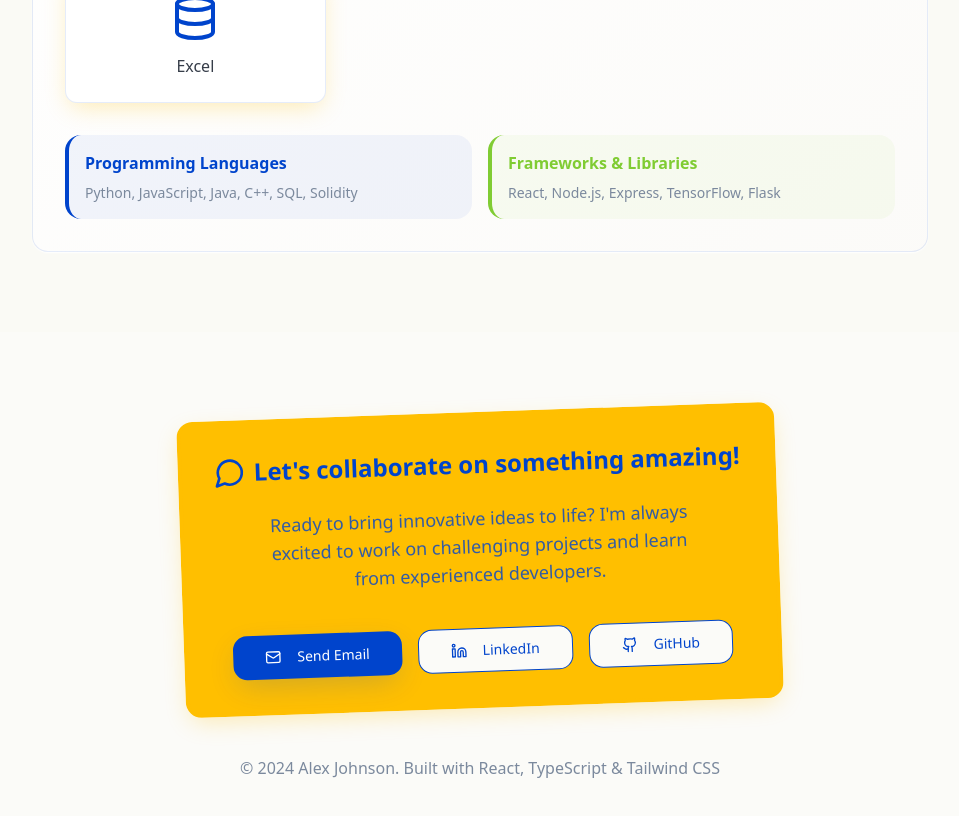
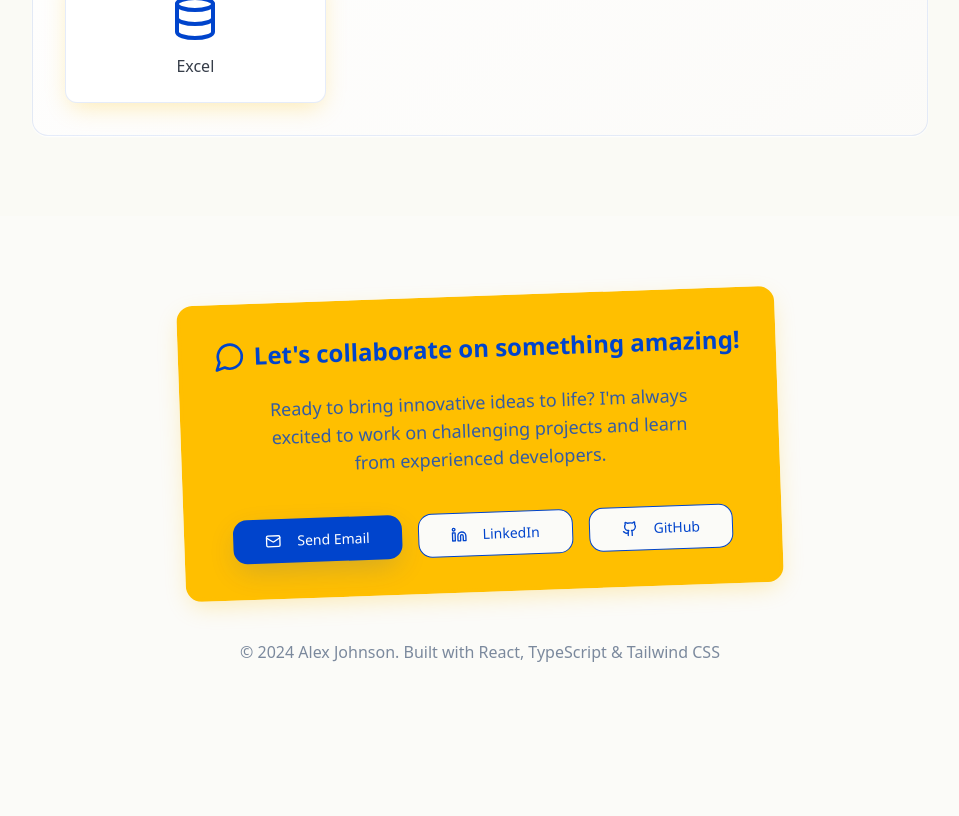
Before and after one commit to reimwon/canvas-code-chronicle, a React (Vite) app: page / in a window 1280 px wide. Shown: the part 3440-4256 px from the top of the page, without its empty margins (160-1119 px from the left). After the commit the page ends 4184 px from the top, so only its background shows below. Built offline with nearby package versions, Linux system fonts and the light colour scheme; the HTML template or start-up script is replaced by a standard one.

Commit message:
Remove programming language sections

```diff
--- a/src/components/portfolio/ToolsSection.tsx
+++ b/src/components/portfolio/ToolsSection.tsx
@@ -30,17 +30,6 @@ const ToolsSection = () => {
                 </div>
               ))}
             </div>
-
-            <div className="mt-8 grid grid-cols-1 md:grid-cols-2 gap-4">
-              <div className="bg-primary/5 p-4 rounded-lg border-l-4 border-primary">
-                <h4 className="font-semibold text-primary mb-2">Programming Languages</h4>
-                <p className="text-sm text-muted-foreground">Python, JavaScript, Java, C++, SQL, Solidity</p>
-              </div>
-              <div className="bg-success/5 p-4 rounded-lg border-l-4 border-success">
-                <h4 className="font-semibold text-success mb-2">Frameworks & Libraries</h4>
-                <p className="text-sm text-muted-foreground">React, Node.js, Express, TensorFlow, Flask</p>
-              </div>
-            </div>
           </CardContent>
         </Card>
       </div>
```
